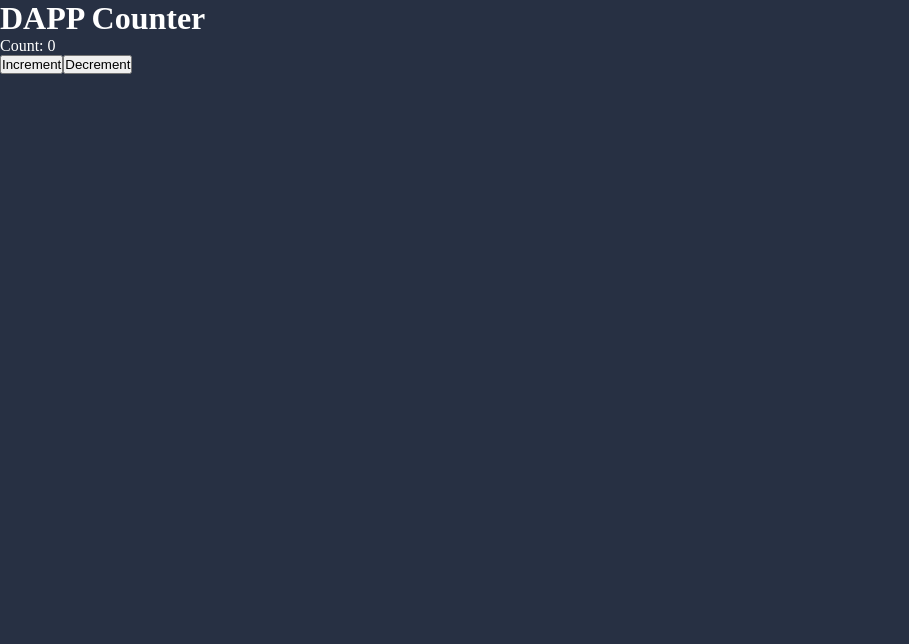
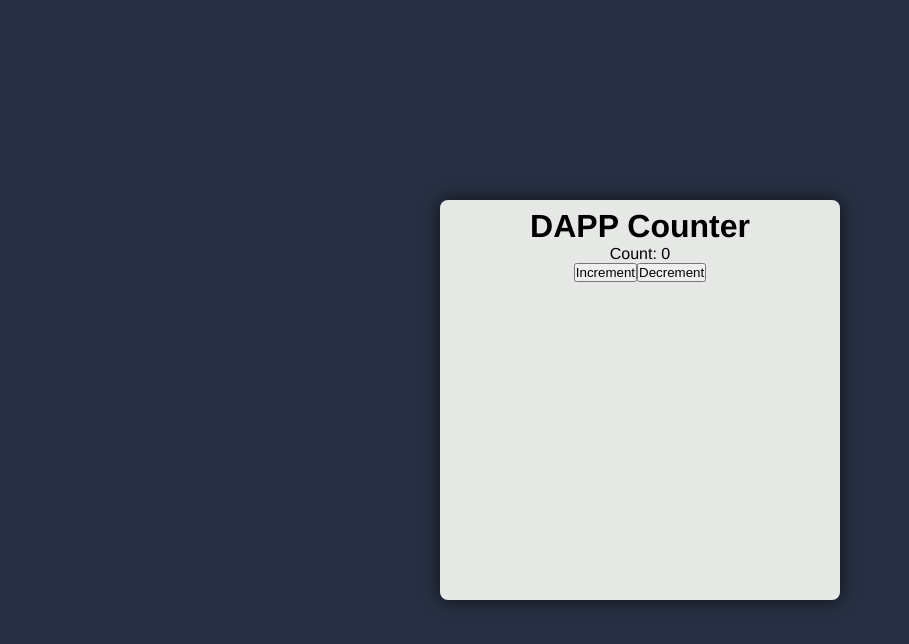
Before and after one commit to FelipeOliveiraDvP/counter-contract-client, a React (Create React App) app: page / in a window 1280 px wide. Shown: the top 644 px of the page, without its empty margins (0-909 px from the left). Built offline with nearby package versions, Linux system fonts and the light colour scheme.

Commit message:
Create a box component

```diff
--- a/src/App.js
+++ b/src/App.js
@@ -1,10 +1,12 @@
 import React from 'react';
 
 import Container from './components/Container';
+import Box from './components/Box';
 
 function App() {
   return (
     <Container>
+      <Box>
         <h1>DAPP Counter</h1>
 
         <div>Count: 0</div>
@@ -13,6 +15,7 @@ function App() {
           <button>Increment</button>
           <button>Decrement</button>
         </div>
+      </Box>
     </Container>
   );
 }
--- /dev/null
+++ b/src/components/Box/index.js
@@ -0,0 +1,12 @@
+import React from 'react';
+import Wrapper from './styled';
+
+const Box = props => {
+    return (
+        <Wrapper>
+            {props.children}
+        </Wrapper>
+    );
+}
+
+export default Box;
--- /dev/null
+++ b/src/components/Box/styled.js
@@ -0,0 +1,13 @@
+import styled from 'styled-components';
+
+export default styled.div`
+    background-color: #E6E8E6;
+    color: #000;
+    border-radius: 8px;
+    box-shadow: 0px 0px 20px -1px rgba(0,0,0,0.75);
+    width: 400px;
+    min-width: 300px;
+    height: 400px;
+    text-align: center;
+    padding: 8px;
+`;
--- a/src/components/Container/styled.js
+++ b/src/components/Container/styled.js
@@ -4,4 +4,8 @@ export default styled.div`
     background-color: #273043;
     color: #fff;
     height: 100vh;
+    display: flex;
+    justify-content: center;
+    align-items: center;
+    padding: 8px;
 `;
--- a/src/index.css
+++ b/src/index.css
@@ -6,4 +6,5 @@
 
 html, body {
     height: 100%;
+    font-family: 'Helvetica', sans-serif;
 }
```
Lines whose indentation alone changed are shown as unchanged.
